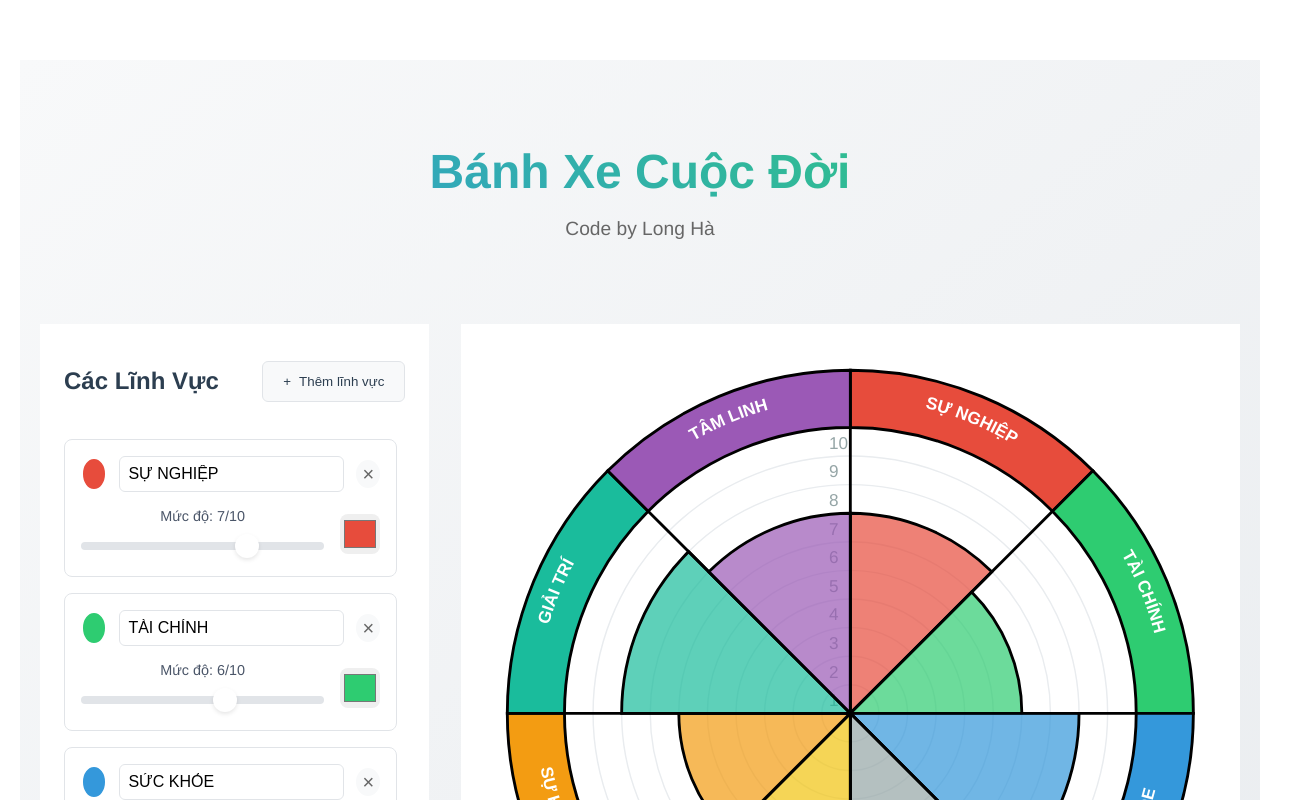
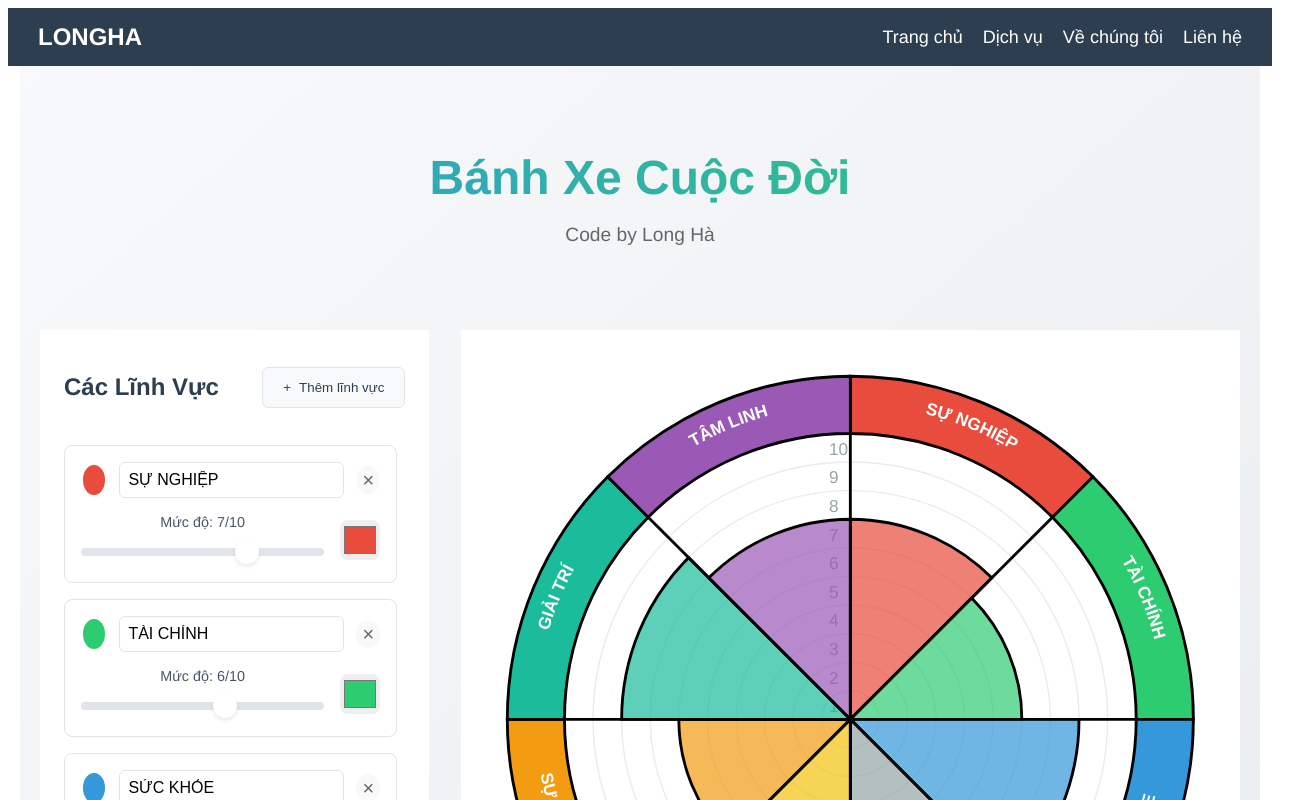
Before and after one commit to longhangoc/vue, a Vue app: page / in a window 1280 px wide. Shown: the top 800 px of the page, 1312 px wide, since content can reach past the window. Built offline with nearby package versions, Linux system fonts and the light colour scheme.

Commit message:
Update App.vue

```diff
--- a/src/App.vue
+++ b/src/App.vue
@@ -1,13 +1,23 @@
 <template>
-  <HelloWorld msg="Welcome to Your Vue.js App"/>
+  <div id="app">
+    <phandau />
+    <div class="content">
+      <HelloWorld msg="Welcome to Your Vue.js App" />
+    </div>
+    <phandit />
+  </div>
 </template>
 
 <script>
 import HelloWorld from './components/HelloWorld.vue'
+import phandau from './components/phandau.vue'
+import phandit from './components/phandit.vue'
 
 export default {
   name: 'App',
   components: {
+    phandau,
+    phandit,
     HelloWorld
   }
 }
@@ -20,6 +30,15 @@ export default {
   -moz-osx-font-smoothing: grayscale;
   text-align: center;
   color: #2c3e50;
-  margin-top: 60px;
+  display: flex;
+  flex-direction: column;
+  height: 100vh; /* Chiều cao full màn hình */
+}
+
+.content {
+  flex: 1; /* Chiếm hết phần còn lại giữa header và footer */
+  display: flex;
+  justify-content: center; /* Căn giữa theo chiều ngang */
+  align-items: center; /* Căn giữa theo chiều dọc */
 }
 </style>
```
